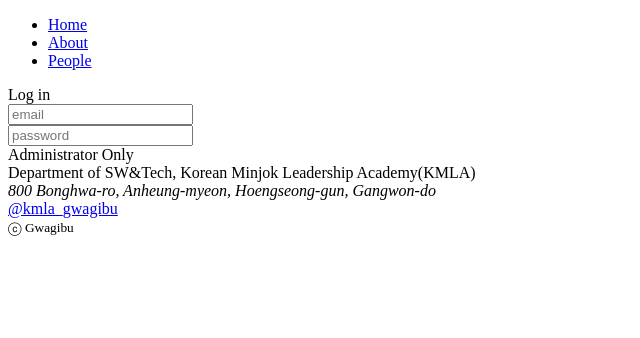
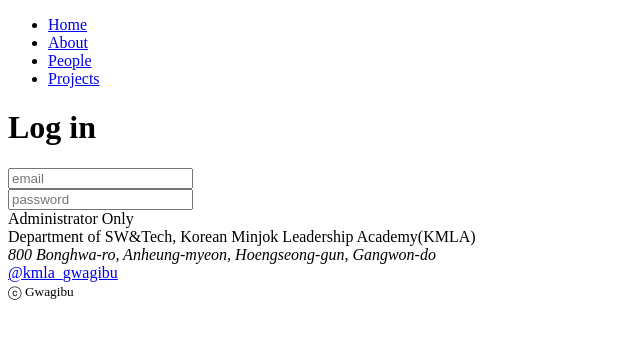
Before and after one commit to KMLA-Department-of-SW-and-Tech/dswt-front, a React (Vite) app: page /login in a window 1280 px wide. Shown: the top 338 px of the page, without its empty margins (0-640 px from the left). Built offline with nearby package versions, Linux system fonts and the light colour scheme.

Commit message:
added navbar, footbar

```diff
--- a/src/components/Nav.tsx
+++ b/src/components/Nav.tsx
@@ -13,6 +13,9 @@
         <li>
           <Link to="/people">People</Link>
         </li>
+        <li>
+          <Link to="/projects">Projects</Link>
+        </li>
       </ul>
     </nav>
   )
--- a/src/routes/Home.tsx
+++ b/src/routes/Home.tsx
@@ -1,7 +1,12 @@
+import Nav from "../components/Nav.tsx"
+import Footer from "../components/Footer.tsx"
+
 export default function Home() {
   return (
     <div>
+      <Nav />
       <h1>Home</h1>
+      <Footer />
     </div>
   )
 }
--- a/src/routes/Login.tsx
+++ b/src/routes/Login.tsx
@@ -5,12 +5,8 @@
   return (
     <div>
       <Nav />
-
+      <h1>Log in</h1>
       <div className="container">
-        <div className="header">
-          <div className="text">Log in</div>
-          <div className="underline"></div>
-        </div>
         <div className="inputs">
           <div className="input">
             <input type="email" placeholder="email" />
--- a/src/routes/People.tsx
+++ b/src/routes/People.tsx
@@ -1,8 +1,13 @@
+import Nav from "../components/Nav.tsx"
+import Footer from "../components/Footer.tsx"
+
 export default function People() {
   return (
     <div>
+      <Nav />
       <h1>People</h1>
       <p>People are great!</p>
+      <Footer />
     </div>
   )
 }
```
